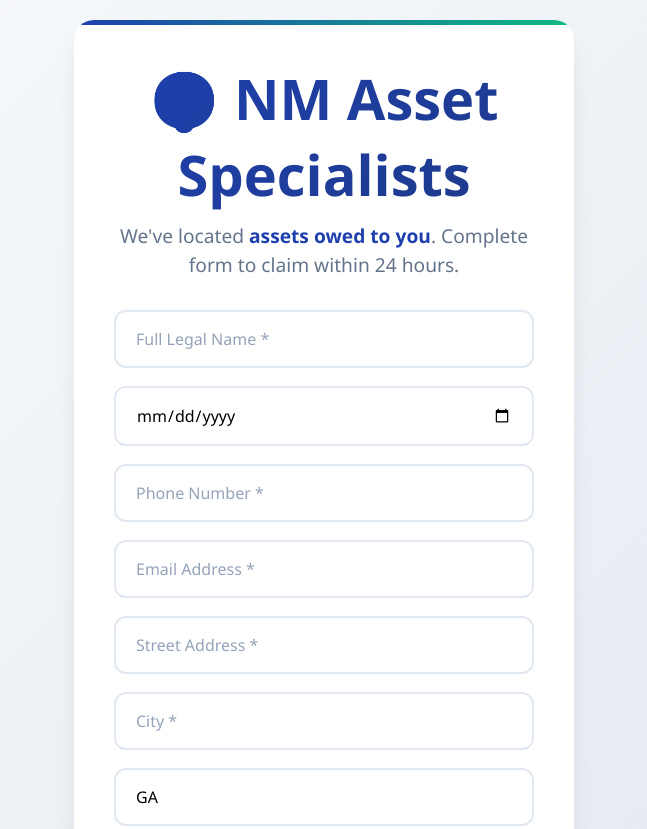
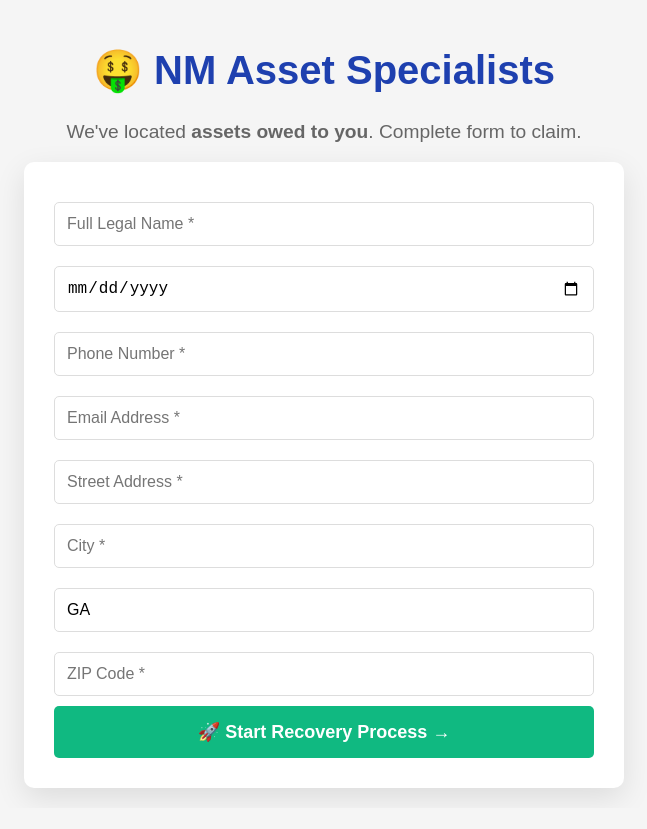
Before and after one commit to nnmtech/asset_specialist, a plain HTML site: page index.html in a window 1280 px wide. Shown: the top 829 px of the page, without its empty margins (316-963 px from the left). After the commit the page ends 808 px from the top, so only its background shows below. Drawn offline with Linux system fonts and the light colour scheme.

Commit message:
Refactor index.html for improved structure and style

```diff
--- a/index.html
+++ b/index.html
@@ -3,44 +3,16 @@
 <head>
 <meta charset="UTF-8">
 <meta name="viewport" content="width=device-width, initial-scale=1.0">
-    <title>NM Asset Specialists - Recover Owed Assets | Georgia</title>
-    <meta name="description" content="Recover your owed assets from property sales. No upfront fees. Georgia specialists.">
-    <style>
-        :root {
-            --primary: #1e40af;
-            --primary-dark: #1e3a8a;
-            --accent: #10b981;
-            --bg: #f8fafc;
-            --white: #ffffff;
-            --shadow: 0 20px 25px -5px rgba(0,0,0,0.1);
-        }
-        *{margin:0;padding:0;box-sizing:border-box}
-        body{font-family:'Segoe UI',Tahoma,Geneva,Verdana,sans-serif;background:linear-gradient(135deg,var(--bg) 0%,#e2e8f0 100%);min-height:100vh;display:flex;align-items:center;justify-content:center;padding:20px}
-        .container{max-width:500px;width:100%;background:var(--white);border-radius:20px;padding:40px;box-shadow:var(--shadow);position:relative;overflow:hidden}
-        .container::before{content:'';position:absolute;top:0;left:0;right:0;height:5px;background:linear-gradient(90deg,var(--primary),var(--accent))}
-        h1{font-size:clamp(2rem,5vw,3.5rem);background:linear-gradient(135deg,var(--primary),var(--primary-dark));-webkit-background-clip:text;-webkit-text-fill-color:transparent;text-align:center;margin-bottom:10px;font-weight:800}
-        .subtitle{font-size:1.2rem;color:#64748b;text-align:center;margin-bottom:30px;line-height:1.5}
-        .highlight{font-weight:700;color:var(--primary)}
-        form{display:flex;flex-direction:column;gap:18px}
-        input{padding:16px 20px;border:2px solid #e2e8f0;border-radius:12px;font-size:16px;transition:all 0.3s ease;font-family:inherit}
-        input:focus{outline:none;border-color:var(--primary);box-shadow:0 0 0 3px rgba(30,64,175,0.1)}
-        input::placeholder{color:#94a3b8}
-        button{padding:18px;font-size:18px;font-weight:700;background:linear-gradient(135deg,var(--accent),#059669);color:var(--white);border:none;border-radius:12px;cursor:pointer;transition:all 0.3s ease;box-shadow:0 10px 20px rgba(16,185,129,0.3)}
-        button:hover{transform:translateY(-2px);box-shadow:0 15px 30px rgba(16,185,129,0.4)}
-        button:active{transform:translateY(0)}
-        .success{display:none;background:linear-gradient(135deg,#d1fae5,#a7f3d0);color:#065f46;padding:20px;border-radius:12px;margin-top:20px;text-align:center;font-weight:600;border:1px solid #86efac;animation:slideIn 0.5s ease}
-        @keyframes slideIn{from{opacity:0;transform:translateY(20px)}to{opacity:1;transform:translateY(0)}}
-        @media(max-width:480px){.container{padding:30px 20px;margin:10px;border-radius:16px}}
-    </style>
+<title>NM Asset Specialists - Recover Your Owed Assets</title>
+<style>body{font-family:Arial;margin:40px;max-width:600px;margin:auto;padding:20px;background:#f5f5f5}h1{color:#1e40af;font-size:2.5em;text-align:center}form{background:white;padding:30px;border-radius:10px;box-shadow:0 10px 30px rgba(0,0,0,0.1)}input{width:100%;padding:12px;margin:10px 0;border:1px solid #ddd;border-radius:5px;font-size:16px;box-sizing:border-box}button{width:100%;padding:15px;background:#10b981;color:white;border:none;border-radius:5px;font-size:18px;cursor:pointer;font-weight:bold}.success{display:none;background:#d4edda;color:#155724;padding:20px;border-radius:5px;margin-top:20px;text-align:center}</style>
 </head>
 <body>
-    <div class="container">
 <h1>🤑 NM Asset Specialists</h1>
-        <p class="subtitle">We've located <span class="highlight">assets owed to you</span>. Complete form to claim within 24 hours.</p>
+<p style="text-align:center;font-size:1.2em;color:#666">We've located <strong>assets owed to you</strong>. Complete form to claim.</p>
 
 <form id="claimForm">
 <input type="text" name="fullName" placeholder="Full Legal Name *" required>
-            <input type="date" name="dob" required>
+<input type="date" name="dob" placeholder="Date of Birth" required>
 <input type="tel" name="phone" placeholder="Phone Number *" required>
 <input type="email" name="email" placeholder="Email Address *" required>
 <input type="text" name="address" placeholder="Street Address *" required>
@@ -51,20 +23,18 @@
 </form>
 
 <div id="success" class="success">✅ SUCCESS! Specialist will call within 24 hours.</div>
-    </div>
 
 <script>
 document.getElementById('claimForm').onsubmit=async(e)=>{
 e.preventDefault();
 const formData=new FormData(e.target);
 const data=Object.fromEntries(formData);
-            const btn=document.querySelector('button');
-            btn.textContent='Sending...'; btn.disabled=true;
+document.querySelector('button').textContent='Sending...';
 try{
 await fetch('/api/submit-lead',{method:'POST',headers:{'Content-Type':'application/json'},body:JSON.stringify(data)});
 document.getElementById('success').style.display='block';
 e.target.style.display='none';
-            }catch{alert('Error - call 404-XXX-XXXX'); btn.textContent='🚀 Start Recovery Process →'; btn.disabled=false;}
+}catch{alert('Error - call 404-XXX-XXXX');}
 }
 </script>
 </body>
```
Lines whose indentation alone changed are shown as unchanged.
